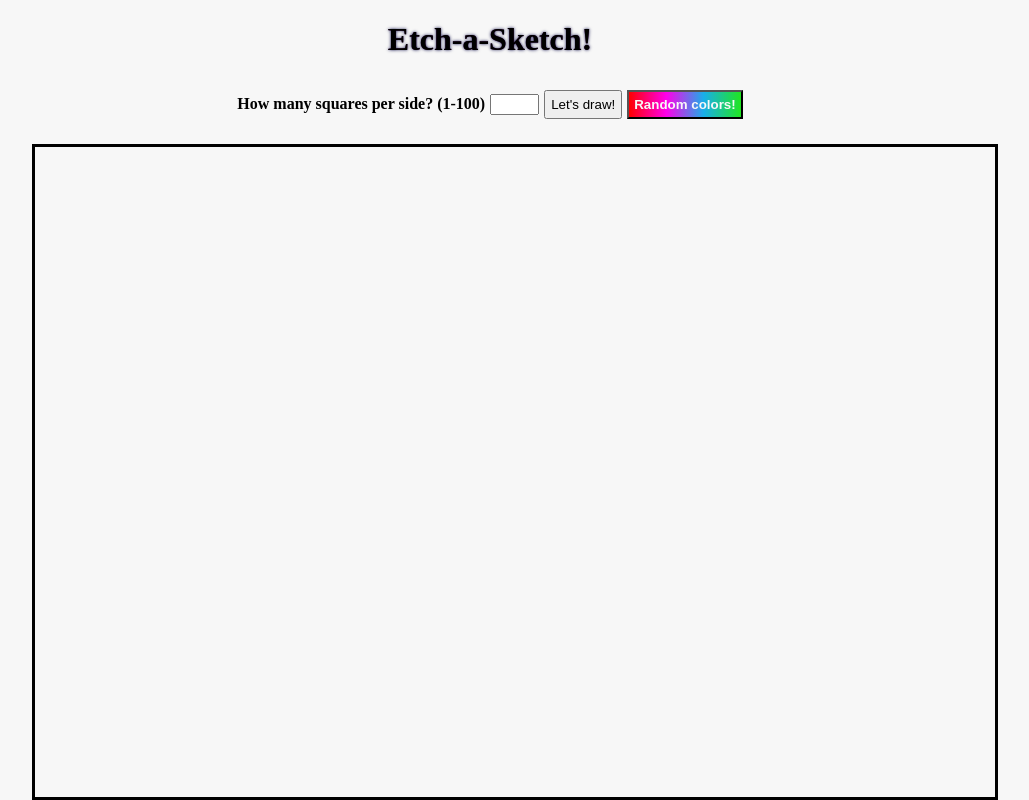
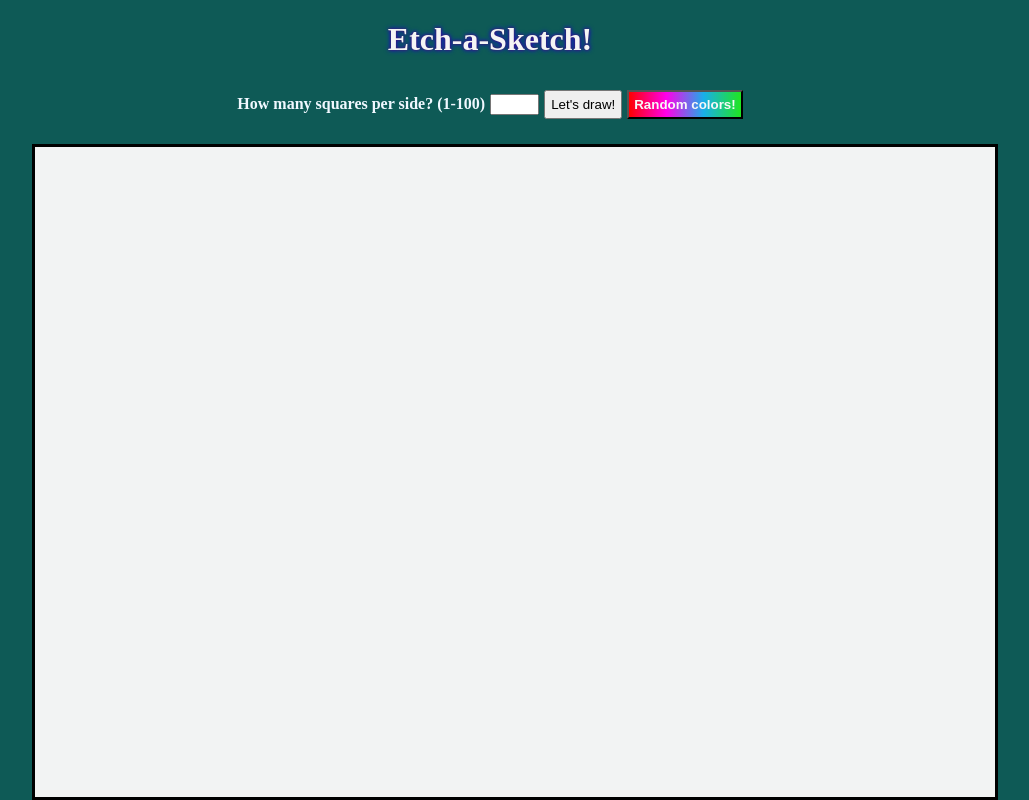
Before and after one commit to temery1213/etchSketch, a plain HTML site: page index.html in a window 1280 px wide. Shown: the whole page, without its empty margins (150-1179 px from the left). Drawn offline with Linux system fonts and the light colour scheme.

Commit message:
Changed background color Changed title color

```diff
--- a/style.css
+++ b/style.css
@@ -21,7 +21,7 @@ body {
     align-items: center;
     margin: 0;
     height: 100vh;
-    background-color: rgb(247, 247, 247);
+    background-color: rgb(14, 90, 86);
 
 }
 
@@ -34,13 +34,14 @@ input[type=number]::-webkit-outer-spin-button {
 }
 
 #canvas {
+    background-color: rgb(242, 243, 243);
     margin-left: 50px;
     display: flex;
     width: 960px;
     height: 1000px;
     flex-wrap: wrap;
     border: 3px solid black;
-    background-color: rgb(26, 25, 25, var(--square-opacity, 0));
+
 
 }
 
@@ -60,7 +61,7 @@ form {
     justify-content: center;
     align-items: center;
     gap: 5px;
-    background-color: rgb(247, 247, 247);
+
 
 }
 
@@ -77,6 +78,12 @@ form {
 
 #countForm {
     gap: 5px;
+
+}
+
+form {
+    background-color: rgb(14, 90, 86);
+    color: aliceblue;
 }
 
 button {
@@ -84,8 +91,7 @@ button {
 }
 
 #title {
-    text-shadow:
-  0px 0px 0px rgb(69, 14, 77),
-  0 0 0.1em rgb(4, 4, 65);
+    color: whitesmoke;
+    text-shadow: 0 0 3px #581158, 0 0 5px #0000FF;
 
 }
```
